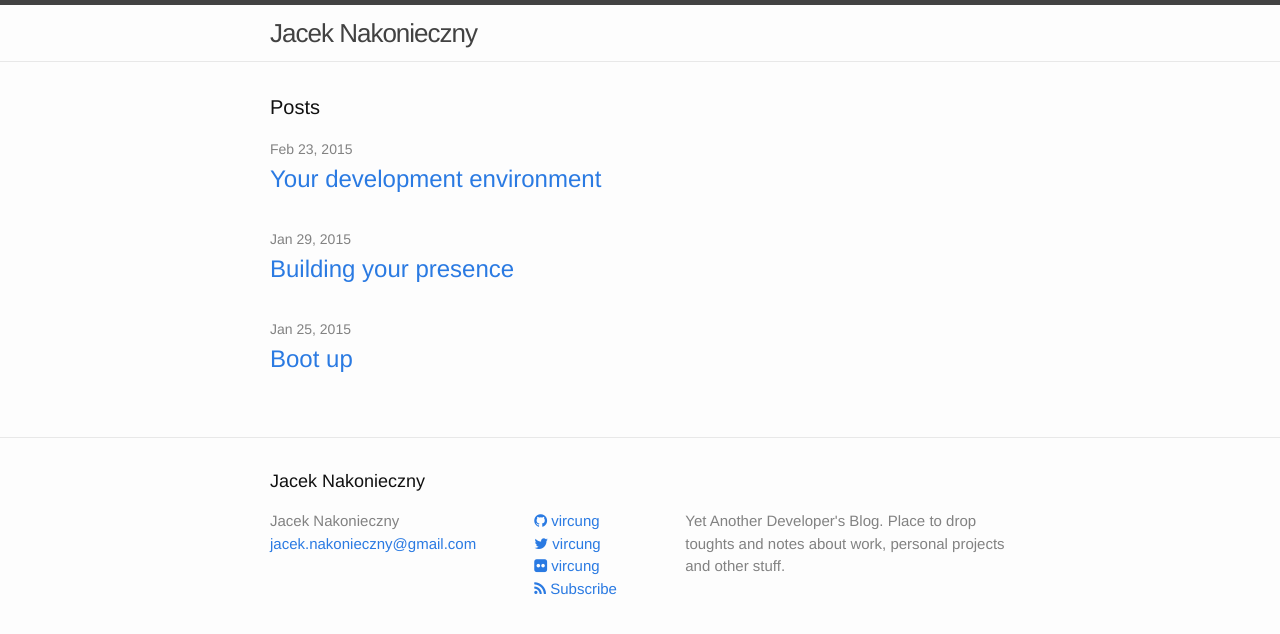
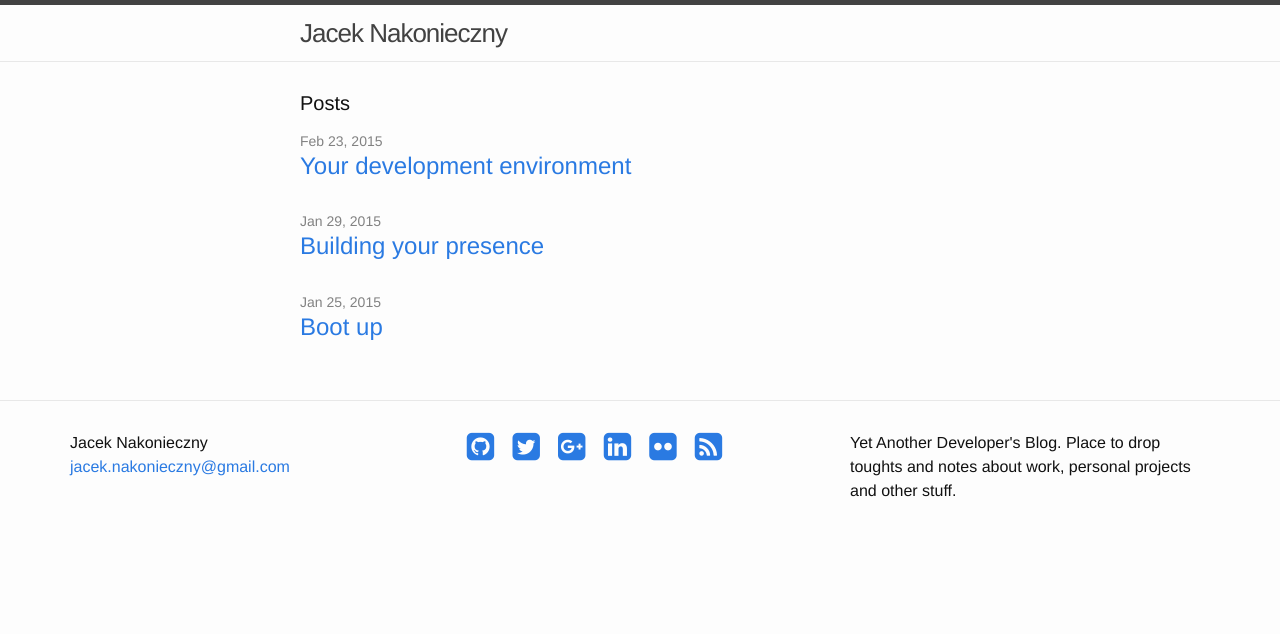
Before and after one commit to vircung/vircung, a Jekyll site: the page built from index.html, in a window 1280 px wide. Shown: the top 634 px of the page. Built offline with Jekyll 4.4.1, drawn with Linux system fonts in a browser that asks for light colours; nearby versions of some CDN libraries.

Commit message:
Footer styling

```diff
--- a/Gemfile
+++ b/Gemfile
@@ -1,2 +1,2 @@
-source 'https://rubygems.org'
+source 'http://rubygems.org'
 gem 'github-pages'
--- a/_includes/footer.html
+++ b/_includes/footer.html
@@ -1,52 +1,45 @@
 <footer class="site-footer">
 
-  <div class="wrapper">
+  <div class="container">
 
-    <h2 class="footer-heading">{{ site.title }}</h2>
+    <div class="row">
 
-    <div class="footer-col-wrapper">
-      <div class="footer-col  footer-col-1">
+        <div class="col-md-4">
           <ul class="contact-list">
             <li>{{ site.title }}</li>
             <li><a href="mailto:{{ site.email }}">{{ site.email }}</a></li>
           </ul>
         </div>
 
-      <div class="footer-col  footer-col-2">
+        <div class="col-md-4">
           <ul class="social-media-list">
-          {% if site.github_username %}
             <li>
-              <a href="https://github.com/{{ site.github_username }}">
-                <i class="fa fa-github"></i> {{ site.github_username }}
+              <a href="https://github.com/vircung">
+                <i class="fa fa-github-square fa-fw fa-2x"></i>
               </a>
-            </li>
-          {% endif %}
-
-          {% if site.twitter_username %}
-            <li>
-              <a href="https://twitter.com/{{ site.twitter_username }}">
-                <i class="fa fa-twitter"></i> {{ site.twitter_username }}
+              <a href="https://twitter.com/vircung">
+                <i class="fa fa-twitter-square fa-fw fa-2x"></i>
               </a>
-            </li>
-          {% endif %}
-
-          <li>
+              <a href="https://plus.google.com/+JacekNakonieczny">
+                <i class="fa fa-google-plus-square fa-fw fa-2x"></i>
+              </a>
+              <a href="https://www.linkedin.com/in/jaceknakonieczny">
+                <i class="fa fa-linkedin-square fa-fw fa-2x"></i>
+              </a>
               <a href="https://flickr.com/vircung">
-              <i class="fa fa-flickr"></i> vircung
+                <i class="fa fa-flickr fa-fw fa-2x"></i>
               </a>
-          </li>
-
-          <li>
               <a href="{{ "/feed.xml" | prepend: site.baseurl }}">
-              <i class="fa fa-rss"></i> Subscribe
+                <i class="fa fa-rss-square fa-fw fa-2x"></i>
               </a>
             </li>
           </ul>
         </div>
 
-      <div class="footer-col  footer-col-3">
+        <div class="col-md-4">
           <p class="text">{{ site.description }}</p>
         </div>
+
     </div>
 
   </div>
--- a/_includes/head.html
+++ b/_includes/head.html
@@ -4,11 +4,12 @@
   <meta name="viewport" content="width=device-width, initial-scale=1">
 
   <link href="//maxcdn.bootstrapcdn.com/font-awesome/4.2.0/css/font-awesome.min.css" rel="stylesheet">
+  <link href="//maxcdn.bootstrapcdn.com/bootstrap/3.3.2/css/bootstrap.min.css" rel="stylesheet">
+  <link rel="stylesheet" href="{{ "/css/main.css" | prepend: site.baseurl }}">
 
   <title>{% if page.title %}{{ page.title }}{% else %}{{ site.title }}{% endif %}</title>
   <meta name="description" content="{% if page.excerpt %}{{ page.excerpt | strip_html | strip_newlines | truncate: 160 }}{% else %}{{ site.description }}{% endif %}">
 
-  <link rel="stylesheet" href="{{ "/css/main.css" | prepend: site.baseurl }}">
   <link rel="canonical" href="{{ page.url | replace:'index.html','' | prepend: site.baseurl | prepend: site.url }}">
   <link rel="alternate" type="application/rss+xml" title="{{ site.title }}" href="{{ "/feed.xml" | prepend: site.baseurl | prepend: site.url }}" />
 </head>
```
Also changed, not shown: Gemfile.lock. Lines whose indentation alone changed are shown as unchanged.
